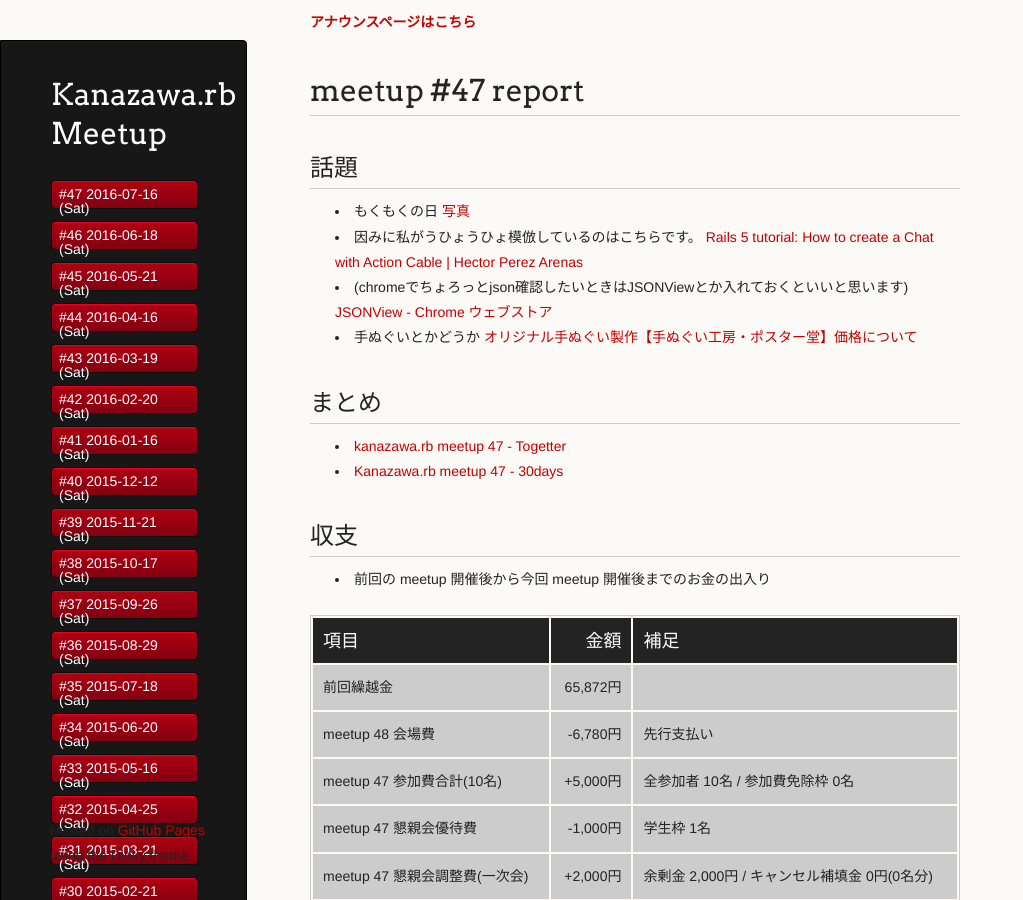
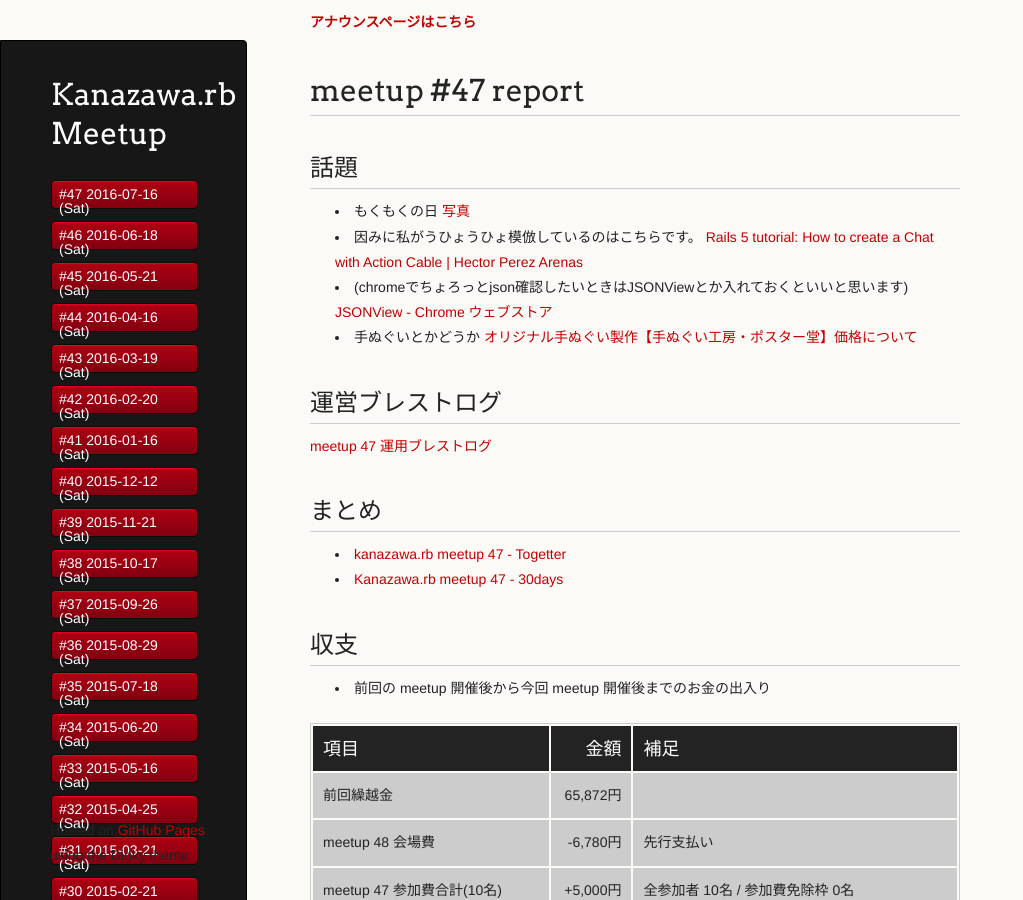
Before and after one commit to kanazawarb/meetup, a Jekyll site: the page built from 47/report.md, in a window 1280 px wide and 900 px high. Shown: the whole window, without its empty margins (0-1023 px from the left). Built offline with Jekyll 4.4.1, drawn with Linux system fonts in a browser that asks for light colours.

Commit message:
update 47 report (add meeting log)

```diff
--- a/47/report.md
+++ b/47/report.md
@@ -18,6 +18,10 @@ published: true
 * 因みに私がうひょうひょ模倣しているのはこちらです。 [Rails 5 tutorial: How to create a Chat with Action Cable \| Hector Perez Arenas](https://hectorperezarenas.com/2015/12/26/rails-5-tutorial-how-to-create-a-chat-with-action-cable/)
 * (chromeでちょろっとjson確認したいときはJSONViewとか入れておくといいと思います) [JSONView \- Chrome ウェブストア](https://chrome.google.com/webstore/detail/jsonview/chklaanhfefbnpoihckbnefhakgolnmc)
 * 手ぬぐいとかどうか [オリジナル手ぬぐい製作【手ぬぐい工房・ポスター堂】価格について](http://www.posterdo.co.jp/tenugui/kakaku.html)
+
+## 運営ブレストログ
+
+[meetup 47 運用ブレストログ](https://github.com/kanazawarb/meetup/wiki/meetup-47-%E9%81%8B%E7%94%A8%E3%83%96%E3%83%AC%E3%82%B9%E3%83%88%E3%83%AD%E3%82%B0)
 
 ## まとめ
 
```
